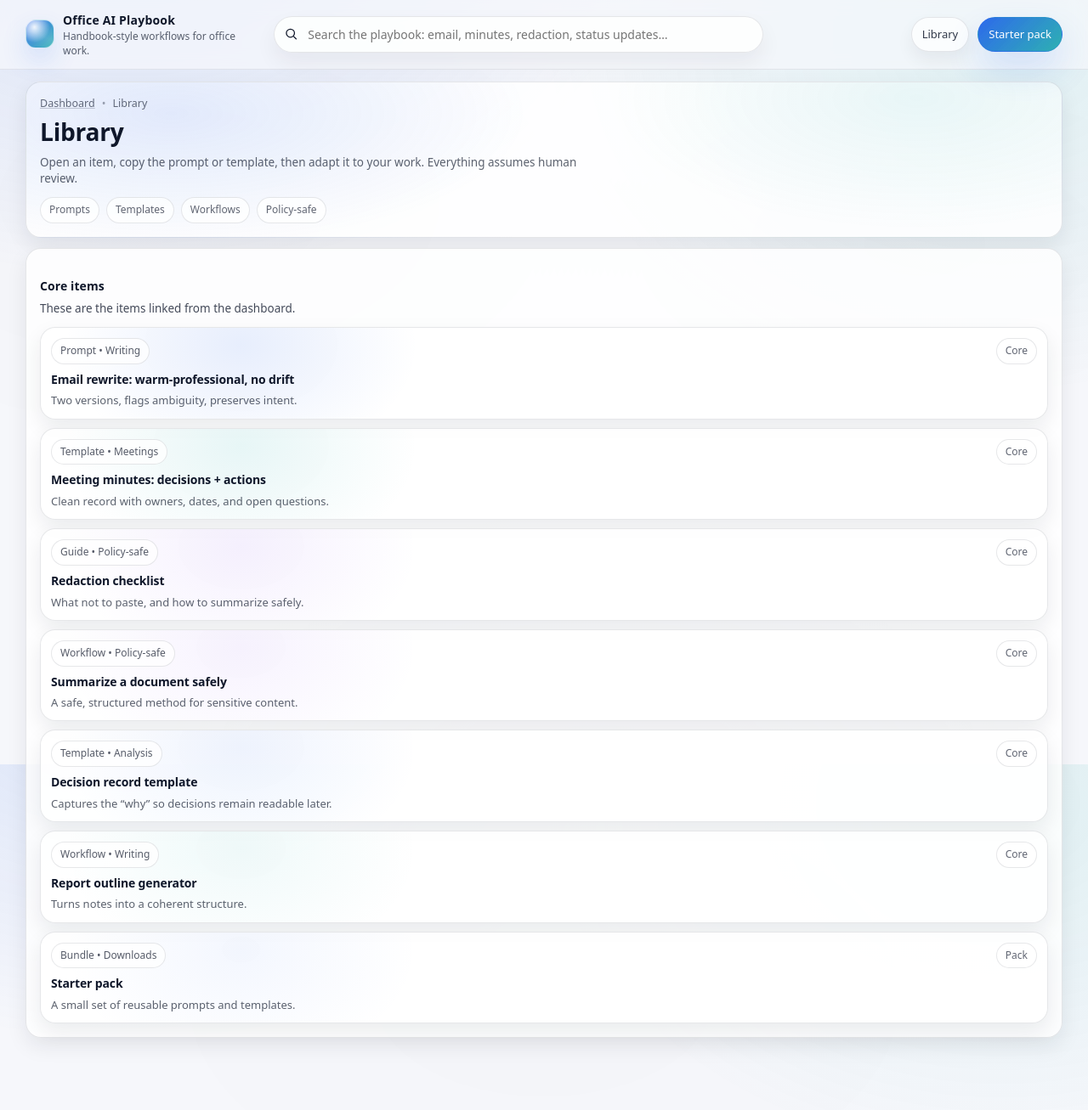
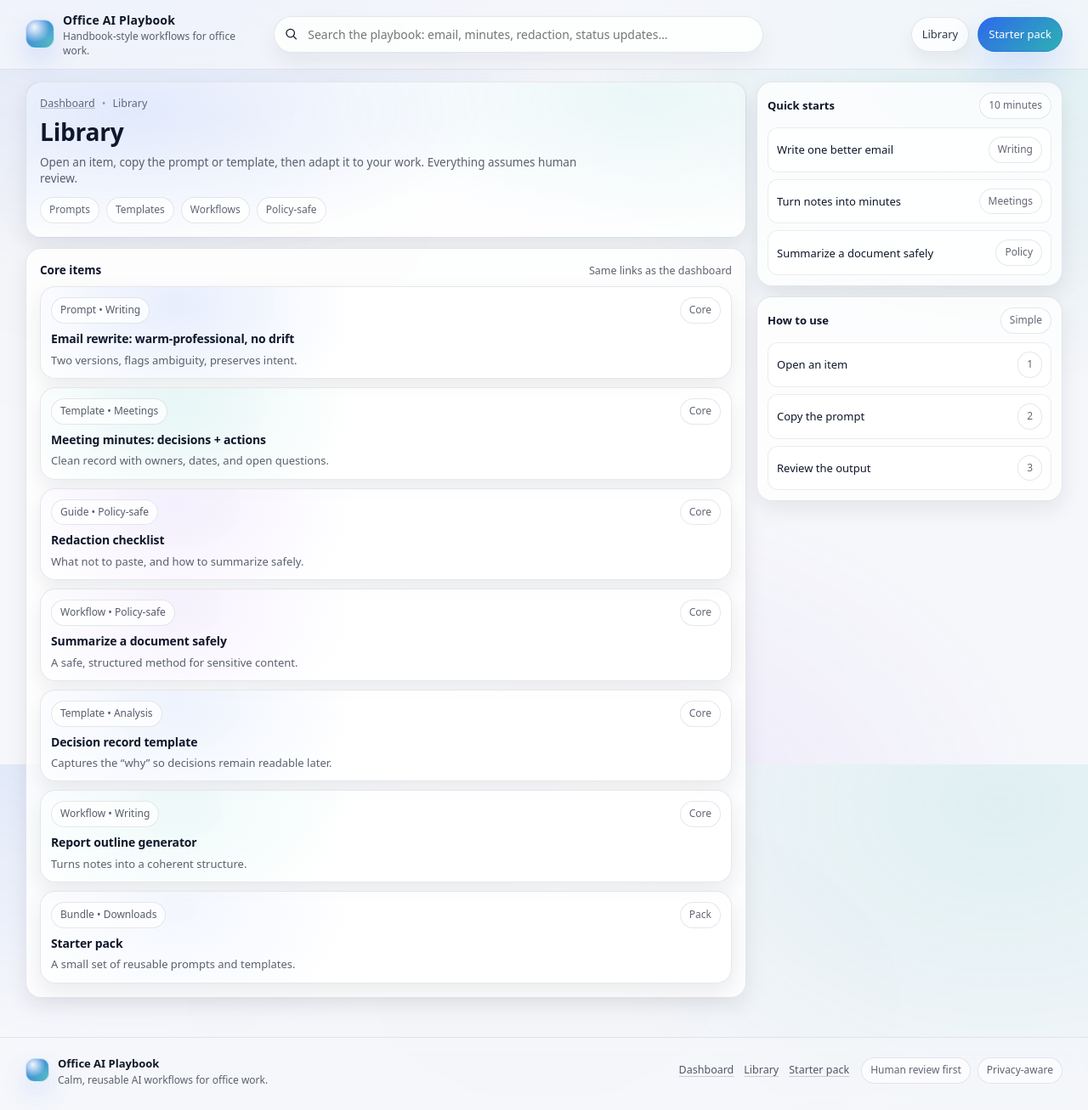
Before and after one commit to brandonhimpfen/officeaiplaybook.com, a Jekyll site: the page built from library/index.html, in a window 1280 px wide and 1307 px high. Shown: the whole window at 85% size. Built offline with Jekyll 4.4.1, drawn with Linux system fonts in a browser that asks for light colours.

Commit message:
Correct library pages layout.

```diff
--- /dev/null
+++ b/_includes/footer.html
@@ -0,0 +1,24 @@
+<footer class="siteFooter">
+  <div class="container">
+    <div class="footerGrid">
+      <div class="footerBrand">
+        <div class="mark sm" aria-hidden="true"></div>
+        <div>
+          <strong>{{ site.title }}</strong>
+          <span>Calm, reusable AI workflows for office work.</span>
+        </div>
+      </div>
+
+      <nav class="footerNav" aria-label="Footer navigation">
+        <a href="{{ '/' | relative_url }}">Dashboard</a>
+        <a href="{{ '/library/' | relative_url }}">Library</a>
+        <a href="{{ '/library/starter-pack/' | relative_url }}">Starter pack</a>
+      </nav>
+
+      <div class="footerMeta">
+        <span class="pill">Human review first</span>
+        <span class="pill">Privacy-aware</span>
+      </div>
+    </div>
+  </div>
+</footer>
--- a/_layouts/default.html
+++ b/_layouts/default.html
@@ -4,7 +4,9 @@
   {% include head.html %}
 </head>
 <body>
+  {% include header.html %}
   {{ content }}
+  {% include footer.html %}
   <script src="{{ '/assets/js/main.js' | relative_url }}"></script>
 </body>
 </html>
--- a/_layouts/item.html
+++ b/_layouts/item.html
@@ -68,6 +68,7 @@
     </div>
   </main>
 
+  {% include footer.html %}
   <script src="{{ '/assets/js/main.js' | relative_url }}"></script>
 </body>
 </html>
--- a/assets/css/style.css
+++ b/assets/css/style.css
@@ -114,6 +114,7 @@ header{
   transform: rotate(25deg);
   opacity:.55;
 }
+.mark.sm{ width:28px; height:28px; border-radius:10px; }
 .brand strong{ font-size:14px; letter-spacing:.2px; }
 .brand span{ display:block; font-size:12px; color:var(--muted); margin-top:1px; }
 
@@ -138,14 +139,26 @@ header{
   min-width:0;
 }
 
+/* Shell */
+.shell{ padding: 14px 0 28px 0; }
+
 /* Dashboard grid */
-.shell{ padding: 14px 0 28px 0; }
 .dash{
   display:grid;
   grid-template-columns: var(--side) 1fr var(--rail);
   gap: var(--gap);
   align-items:start;
 }
+
+/* Reusable page grids (Library, etc.) */
+.pageGrid{
+  display:grid;
+  gap: var(--gap);
+  align-items:start;
+}
+.pageGrid.one{ grid-template-columns: 1fr; }
+.pageGrid.two{ grid-template-columns: 1fr minmax(280px, 360px); }
+.pageGrid.three{ grid-template-columns: minmax(260px, 320px) 1fr minmax(280px, 360px); }
 
 /* Sidebar / rail shared blocks */
 .sidebar, .rail{ padding:12px; }
@@ -401,14 +414,61 @@ header{
   flex-wrap:wrap;
 }
 
+/* Footer */
+.siteFooter{
+  margin-top: 18px;
+  padding: 18px 0 26px 0;
+  border-top: 1px solid rgba(15,23,42,.08);
+  background: rgba(246,247,251,.62);
+  backdrop-filter: blur(10px);
+}
+.footerGrid{
+  display:grid;
+  grid-template-columns: 1fr auto auto;
+  gap: 14px;
+  align-items:center;
+}
+.footerBrand{
+  display:flex;
+  align-items:center;
+  gap:10px;
+  min-width:0;
+}
+.footerBrand strong{ font-size:13px; }
+.footerBrand span{ display:block; font-size:12px; color: var(--muted); margin-top:2px; }
+.footerNav{
+  display:flex;
+  gap:12px;
+  flex-wrap:wrap;
+  justify-content:center;
+}
+.footerNav a{
+  font-size:12.5px;
+  color: rgba(15,23,42,.72);
+  text-decoration: underline;
+  text-decoration-color: rgba(15,23,42,.18);
+  text-underline-offset: 3px;
+}
+.footerMeta{
+  display:flex;
+  gap:8px;
+  flex-wrap:wrap;
+  justify-content:flex-end;
+}
+
 /* Responsive */
 @media (max-width: 980px){
   .dash{ grid-template-columns: 1fr; }
   .topgrid{ grid-template-columns: 1fr auto; gap:10px; }
   .globalSearch{ display:none; }
   .sidebar,.rail{ position:relative; top:auto; }
+
+  .pageGrid.two, .pageGrid.three{ grid-template-columns: 1fr; }
   .itemShell{ grid-template-columns: 1fr; }
   .itemAside{ position:relative; top:auto; }
+
+  .footerGrid{ grid-template-columns: 1fr; }
+  .footerMeta{ justify-content:flex-start; }
 }
 @media (max-width: 520px){
   .topActions .btn:not(.primary){ display:none; }
--- a/index.html
+++ b/index.html
@@ -3,8 +3,6 @@ title: Dashboard
 description: A calm dashboard for learning AI at work.
 layout: default
 ---
-
-{% include header.html %}
 
 <main class="shell">
   <div class="container">
--- a/library/index.html
+++ b/library/index.html
@@ -4,11 +4,12 @@ description: Browse templates, prompts, and workflows.
 layout: default
 ---
 
-{% include header.html %}
-
 <main class="shell">
   <div class="container">
-    <div class="itemHero reveal">
+
+    <div class="pageGrid two">
+      <section class="reveal">
+        <div class="itemHero">
           <div class="itemBreadcrumb">
             <a href="{{ '/' | relative_url }}">Dashboard</a>
             <span class="dot">•</span>
@@ -25,10 +26,12 @@ layout: default
         </div>
 
         <div class="itemCard reveal">
-      <h2>Core items</h2>
-      <p>These are the items linked from the dashboard.</p>
+          <div class="sectionTitle" style="margin-top:0;">
+            <strong>Core items</strong>
+            <span>Same links as the dashboard</span>
+          </div>
 
-      <div class="feed" style="margin-top:12px;">
+          <div class="feed">
             <a class="post" href="{{ '/library/email-rewrite/' | relative_url }}" style="--glow: rgba(37,99,235,.20)">
               <div class="postTop"><span class="type">Prompt • Writing</span><span class="pill">Core</span></div>
               <div class="postTitle">Email rewrite: warm-professional, no drift</div>
@@ -72,5 +75,40 @@ layout: default
             </a>
           </div>
         </div>
+      </section>
+
+      <aside class="reveal">
+        <div class="railBox">
+          <div style="display:flex; align-items:center; justify-content:space-between; gap:10px;">
+            <strong>Quick starts</strong>
+            <span class="pill">10 minutes</span>
+          </div>
+          <div class="railList">
+            <a class="quick" href="{{ '/library/email-rewrite/' | relative_url }}"><span>Write one better email</span><span class="pill">Writing</span></a>
+            <a class="quick" href="{{ '/library/meeting-minutes/' | relative_url }}"><span>Turn notes into minutes</span><span class="pill">Meetings</span></a>
+            <a class="quick" href="{{ '/library/safe-summary/' | relative_url }}"><span>Summarize a document safely</span><span class="pill">Policy</span></a>
+          </div>
+        </div>
+
+        <div class="railBox">
+          <div style="display:flex; align-items:center; justify-content:space-between; gap:10px;">
+            <strong>How to use</strong>
+            <span class="pill">Simple</span>
+          </div>
+          <div class="railList">
+            <div class="quick" style="cursor:default;">
+              <span>Open an item</span><span class="pill">1</span>
+            </div>
+            <div class="quick" style="cursor:default;">
+              <span>Copy the prompt</span><span class="pill">2</span>
+            </div>
+            <div class="quick" style="cursor:default;">
+              <span>Review the output</span><span class="pill">3</span>
+            </div>
+          </div>
+        </div>
+      </aside>
+
+    </div>
   </div>
 </main>
```
Lines whose indentation alone changed are shown as unchanged.
